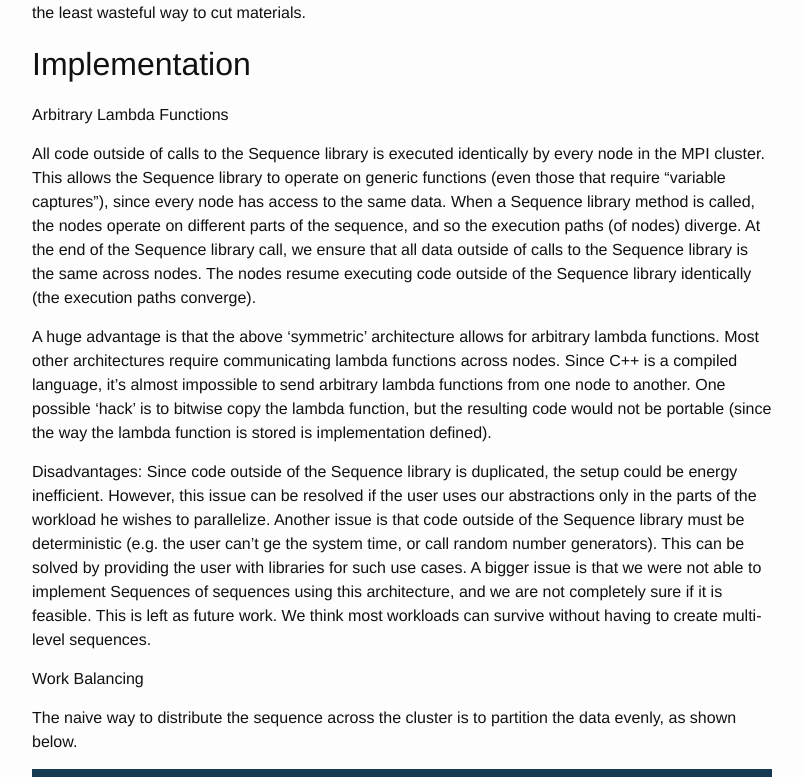
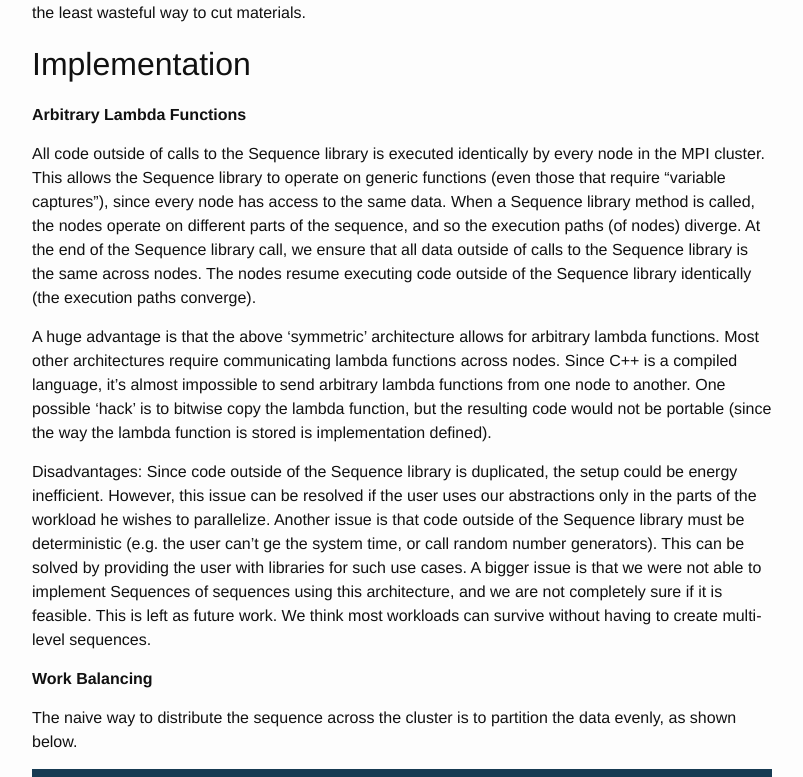
Before and after one commit to AnanyaKumar/lambda-plus-plus, a Jekyll site: the page built from _posts/2015-05-13-final-writeup.md, in a window 1280 px wide. Shown: the part 3150-3927 px from the top of the page, without its empty margins (238-1041 px from the left). Built offline with Jekyll 4.4.1, drawn with Linux system fonts in a browser that asks for light colours; Markdown is read by kramdown in place of the engine named in the settings.

Commit message:
Bold subsections

```diff
--- a/_posts/2015-05-13-final-writeup.md
+++ b/_posts/2015-05-13-final-writeup.md
@@ -152,7 +152,7 @@ to cut materials.
 
 ## Implementation
 
-Arbitrary Lambda Functions
+**Arbitrary Lambda Functions**
 
 All code outside of calls to the Sequence library is executed
 identically by every node in the MPI cluster.
@@ -189,7 +189,7 @@ architecture, and we are not completely sure if it is feasible.
 This is left as future work. We think most workloads can survive without
 having to create multi-level sequences.
 
-Work Balancing
+**Work Balancing**
 
 The naive way to distribute the sequence across the cluster is to
 partition the data evenly, as shown below.
@@ -220,7 +220,7 @@ better.
 But for most real life workloads, we think our method achieves effective
 load balancing without incurring the large overhead of dynamic schemes.
 
-Profile Cluster
+**Profile Cluster**
 
 In many clusters, some nodes are faster than other nodes.
 This could be because the cluster is heteregenous, and some machines are better
@@ -243,7 +243,7 @@ This feature is currently experimental. We have not yet tested the sequence
 on a cluster with different machines. However, theoretically this is a very
 powerful technique to balance load in real life clusters.
 
-MPI - OpenMP Hybrid Architecture
+**MPI - OpenMP Hybrid Architecture**
 
 We use MPI to communicate between nodes, but within a node we spawn openMP
 threads to perform computations.
@@ -266,7 +266,7 @@ We observed this in our tests: a pure MPI architecture was not able to scale
 well beyond 8 6-core CPUs, while the hybrid implementation scaled well
 on up to 16 6-core CPUs (the maximum number tested).
 
-External Devices
+**External Devices**
 
 In our main website, and in an email to Kayvon, we mentioned that we will
 try our best to integrate the Xeon Phi into our library (although we
@@ -277,7 +277,7 @@ The main issues were running a job that uses MPI and the Phi simultaneously,
 and offloading lambda functions to the Phi. Integrating the Phi
 would be very exciting, so we leave this for future work.
 
-Map/Tabulate/Transform Implementation
+**Map/Tabulate/Transform Implementation**
 
 After the Sequence has been setup and allocated correctly, tabulate is a pretty easy
 function to implement.
@@ -287,7 +287,7 @@ assigns the values specified by the tabulate function to each element in the chu
 Implementations of Map and Transform are conceptually similar (though map requires
 copying a lot of data because we are producing a new sequence).
 
-Reduce/Scan Implementation
+**Reduce/Scan Implementation**
 
 We explain how reduce works using an example. Suppose we have a cluster of
 2 nodes. We allocate a sequence of size 16: (1, 2, 3, ..., 16). We chunk
```
